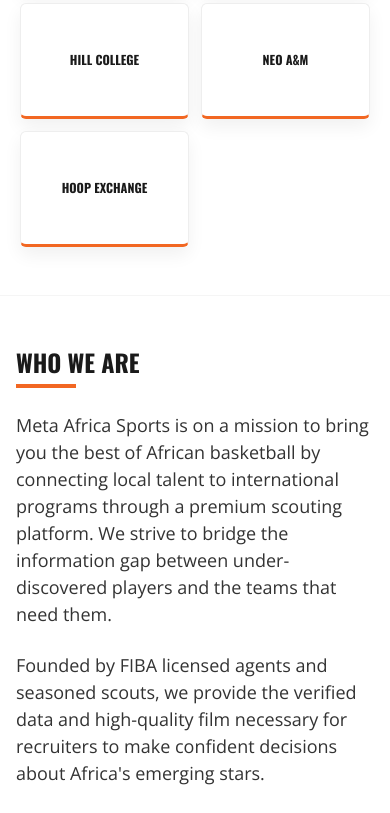
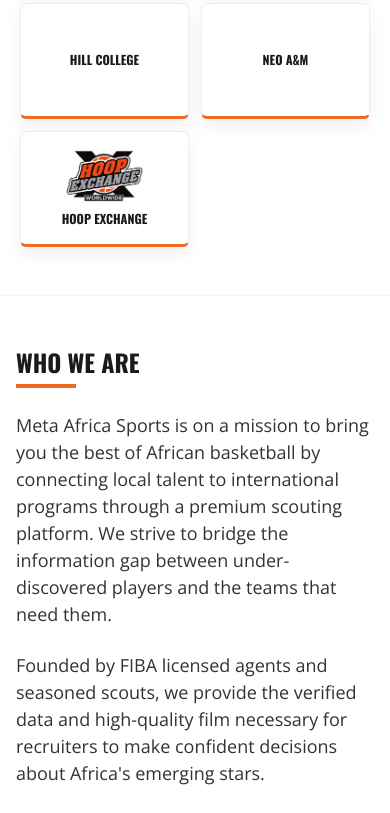
Before and after one commit to mdiaoune11/landing-page, a website: page index.html in a window 390 px wide. Shown: the part 1260-2073 px from the top of the page. Drawn offline with nearby package versions, Linux system fonts and the light colour scheme; no server answers.

Commit message:
Use uploaded Hoop Exchange logo

```diff
--- a/index.html
+++ b/index.html
@@ -292,7 +292,7 @@
                         <span>NEO A&amp;M</span>
                     </div>
                     <div class="trust-logo" role="listitem">
-                        <img src="https://www.google.com/s2/favicons?domain=hoopexchange.fun&amp;sz=128" alt="Hoop Exchange logo" loading="lazy" onerror="this.style.display='none'">
+                        <img class="trust-logo-wide" src="hoop-exchange-logo.png" alt="Hoop Exchange logo" loading="lazy" onerror="this.style.display='none'">
                         <span>Hoop Exchange</span>
                     </div>
                 </div>
--- a/styles.css
+++ b/styles.css
@@ -451,6 +451,11 @@ h1, h2, h3 {
     object-fit: contain;
 }
 
+.trust-logo img.trust-logo-wide {
+    width: 112px;
+    max-width: 100%;
+}
+
 .trust-logo:hover {
     transform: translateY(-4px);
     box-shadow: 0 12px 24px rgba(0,0,0,0.1);
@@ -1438,6 +1443,10 @@ h1, h2, h3 {
         height: 54px;
     }
 
+    .trust-logo img.trust-logo-wide {
+        width: 106px;
+    }
+
     /* Success stats - single column, centered */
     .success-stats {
         grid-template-columns: 1fr;
```
Also changed, not shown: hoop-exchange-logo.png (added).
